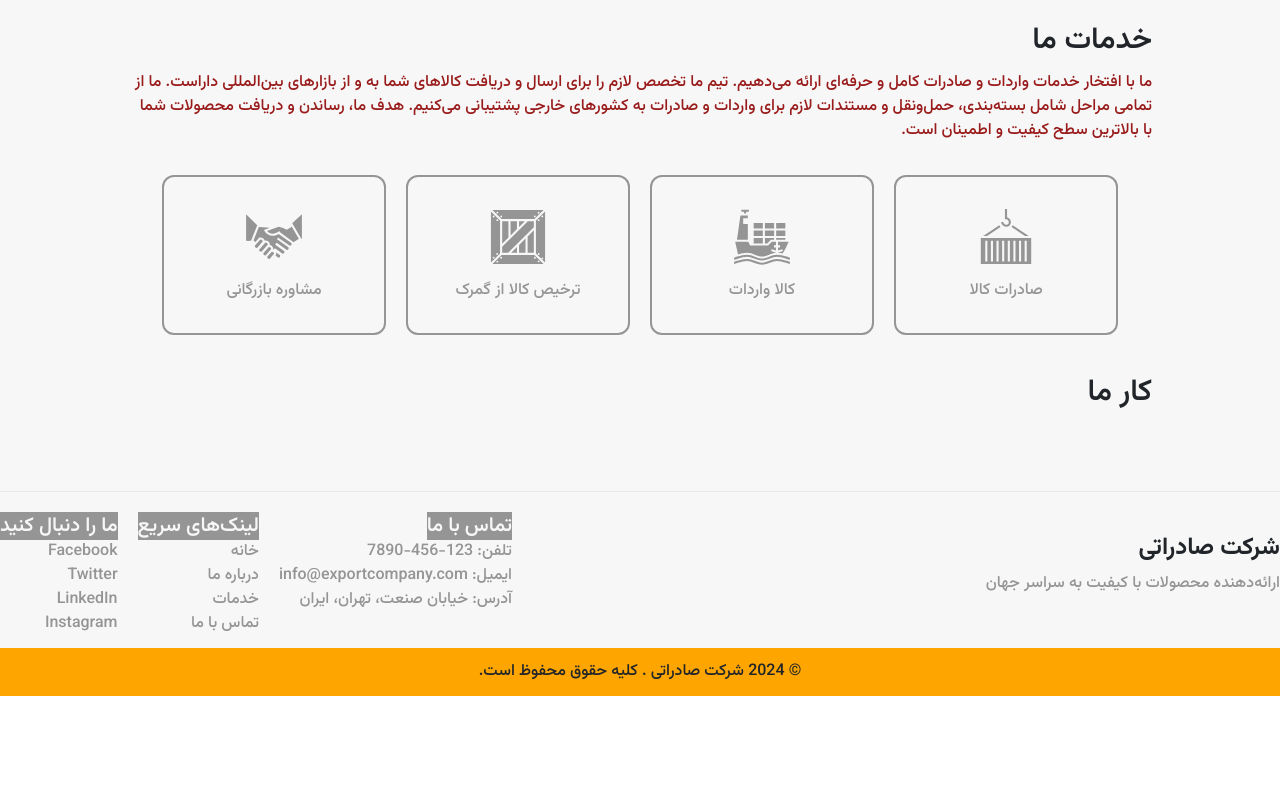
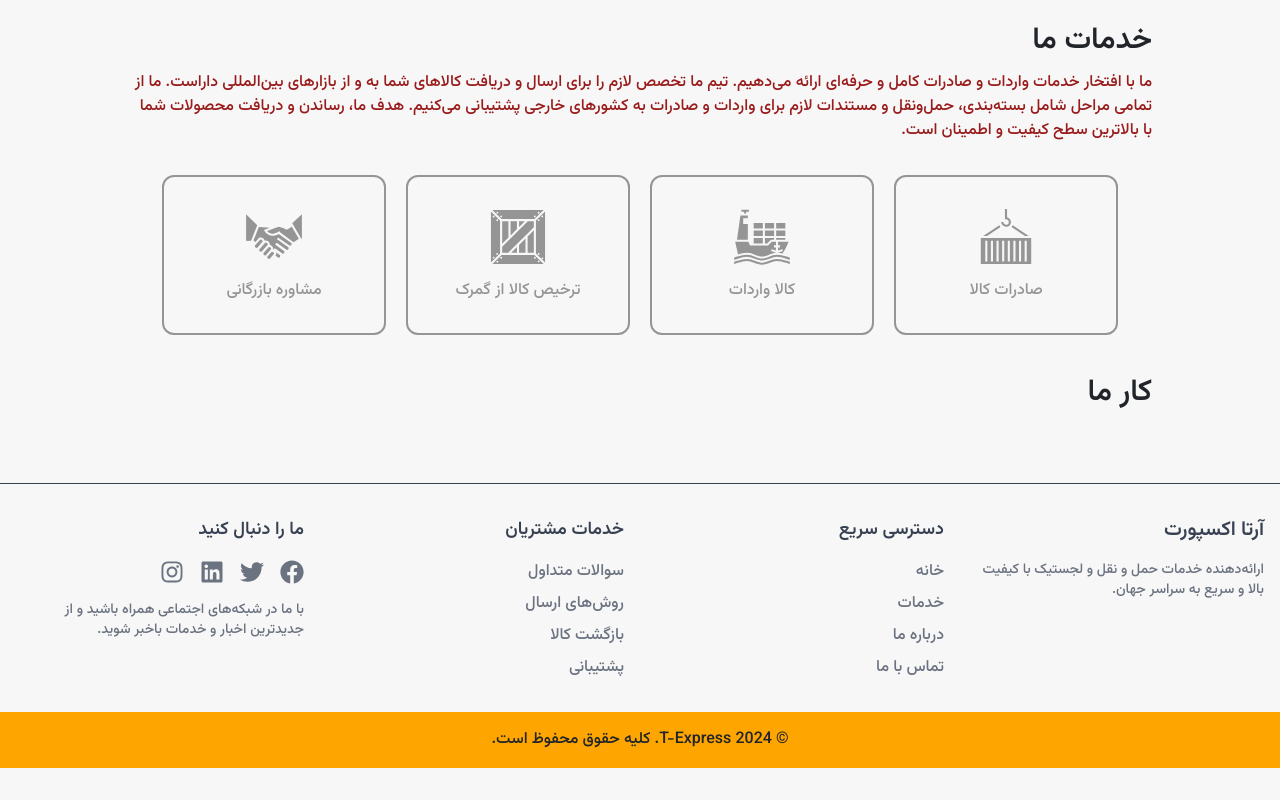
Before and after one commit to MianajiAli/arta-export, a Next.js app: page / in a window 1280 px wide. Shown: the part 545-1345 px from the top of the page. Before the commit the page ends 1241 px from the top, so only its background shows below. Built offline with nearby package versions, Linux system fonts and the light colour scheme.

Commit message:
change footer

```diff
--- a/components/Footer.js
+++ b/components/Footer.js
@@ -1,58 +1,59 @@
+import { FaFacebook, FaTwitter, FaLinkedin, FaInstagram } from "react-icons/fa";
+
 const Footer = () => {
     return (
+        <footer className="w-full bg-back text-gray-300 py-8" dir="rtl">
+            {/* خط جداکننده */}
+            <div className="w-full border-t border-gray-700 mb-8"></div>
 
-        <footer className="w-full text-text2 mt-10  " dir="rtl">
-            <hr />
-            <div className=" max-w-7xl mx-auto flex flex-col md:flex-row justify-between items-center">
-                <div className="text-center md:text-right">
-                    <h2 className="text-2xl text-text1 font-bold">شرکت صادراتی </h2>
-                    <p className="mt-2">ارائه‌دهنده محصولات با کیفیت به سراسر جهان</p>
+            <div className="max-w-7xl mx-auto grid grid-cols-1 md:grid-cols-4 gap-8 px-4 text-center md:text-right">
+                <div className="flex flex-col space-y-4">
+                    <h1 className="text-xl font-semibold text-gray-700">آرتا اکسپورت</h1>
+                    <p className="text-sm text-gray-500">
+                        ارائه‌دهنده خدمات حمل و نقل و لجستیک با کیفیت بالا و سریع به سراسر جهان.
+                    </p>
                 </div>
-                <div className="flex flex-col gap-5 mt-5 md:flex-row ">
-                    <div>
-                        <h3 className="bg-text2 text-back w-fit">تماس با ما</h3>
-                        <p>تلفن: 123-456-7890</p>
-                        <p>ایمیل: info@exportcompany.com</p>
-                        <p>آدرس: خیابان صنعت، تهران، ایران</p>
+                <div className="flex flex-col space-y-4">
+                    <h1 className="text-lg font-semibold text-gray-700">دسترسی سریع</h1>
+                    <ul className="space-y-2">
+                        <li><a href="#home" className="hover:text-gray-300 text-gray-500">خانه</a></li>
+                        <li><a href="#services" className="hover:text-gray-300 text-gray-500">خدمات</a></li>
+                        <li><a href="#about" className="hover:text-gray-300 text-gray-500">درباره ما</a></li>
+                        <li><a href="#contact" className="hover:text-gray-300 text-gray-500">تماس با ما</a></li>
+                    </ul>
+                </div>
+                <div className="flex flex-col space-y-4">
+                    <h1 className="text-lg font-semibold text-gray-700">خدمات مشتریان</h1>
+                    <ul className="space-y-2">
+                        <li><a href="#faq" className="hover:text-gray-300 text-gray-500">سوالات متداول</a></li>
+                        <li><a href="#shipping" className="hover:text-gray-300 text-gray-500">روش‌های ارسال</a></li>
+                        <li><a href="#return" className="hover:text-gray-300 text-gray-500">بازگشت کالا</a></li>
+                        <li><a href="#support" className="hover:text-gray-300 text-gray-500">پشتیبانی</a></li>
+                    </ul>
+                </div>
+                <div className="flex flex-col space-y-4">
+                    <h1 className="text-lg font-semibold text-gray-700">ما را دنبال کنید</h1>
+                    <div className="flex justify-center md:justify-start space-x-4 space-x-reverse">
+                        <a href="https://www.facebook.com" className="text-gray-500 hover:text-gray-300">
+                            <FaFacebook size={24} />
+                        </a>
+                        <a href="https://www.twitter.com" className="text-gray-500 hover:text-gray-300">
+                            <FaTwitter size={24} />
+                        </a>
+                        <a href="https://www.linkedin.com" className="text-gray-500 hover:text-gray-300">
+                            <FaLinkedin size={24} />
+                        </a>
+                        <a href="https://www.instagram.com" className="text-gray-500 hover:text-white">
+                            <FaInstagram size={24} />
+                        </a>
                     </div>
-                    <div>
-                        <h3 className="bg-text2 text-back w-fit">لینک‌های سریع</h3>
-                        <ul>
-                            <li>
-                                <a href="#home">خانه</a>
-                            </li>
-                            <li>
-                                <a href="#about">درباره ما</a>
-                            </li>
-                            <li>
-                                <a href="#services">خدمات</a>
-                            </li>
-                            <li>
-                                <a href="#contact">تماس با ما</a>
-                            </li>
-                        </ul>
-                    </div>
-                    <div>
-                        <h3 className="bg-text2 text-back w-fit">ما را دنبال کنید</h3>
-                        <ul>
-                            <li>
-                                <a href="https://www.facebook.com">Facebook</a>
-                            </li>
-                            <li>
-                                <a href="https://www.twitter.com">Twitter</a>
-                            </li>
-                            <li>
-                                <a href="https://www.linkedin.com">LinkedIn</a>
-                            </li>
-                            <li>
-                                <a href="https://www.instagram.com">Instagram</a>
-                            </li>
-                        </ul>
-                    </div>
+                    <p className="text-sm text-gray-500 mt-4">
+                        با ما در شبکه‌های اجتماعی همراه باشید و از جدیدترین اخبار و خدمات باخبر شوید.
+                    </p>
                 </div>
             </div>
-            <div className="text-center w-full text-text1 bg-primary py-3 mt-3">
-                <p>&copy; 2024 شرکت صادراتی . کلیه حقوق محفوظ است.</p>
+            <div className="bg-primary text-text1 py-4 text-center mt-8">
+                <p>&copy; 2024 T-Express. کلیه حقوق محفوظ است.</p>
             </div>
         </footer>
     );
--- a/components/Header.js
+++ b/components/Header.js
@@ -56,7 +56,7 @@ export default function Page() {
                         )}
                     </>
                 ) : (
-                    <Link href={link.url} className={`text-text1 ${isActive(link.url)}`}>
+                    <Link href={link.url} className={`text-text1  ${isActive(link.url)}`}>
                         {link.label}
                     </Link>
                 )}
@@ -78,7 +78,7 @@ export default function Page() {
                 صادرات کالا به کشور های همسایه
             </div>
             <nav className="w-full h-20 flex justify-between px-[10%] items-center" dir="rtl">
-                <div className="flex justify-center items-center gap-5">
+                <div className="flex justify-center items-center gap-10">
                     <span className=" text-2xl md:text-4xl font-bold text-text1">آرتا اکسپورت</span>
                     {renderLinks()}</div>
                 <div></div>
--- a/tailwind.config.js
+++ b/tailwind.config.js
@@ -25,6 +25,7 @@ module.exports = {
         },
         text1: '#212529',
         text2: '#959595',
+        text3: '#f1c40f',
         link: "#6c757d",
       },
       backgroundImage: {
```
